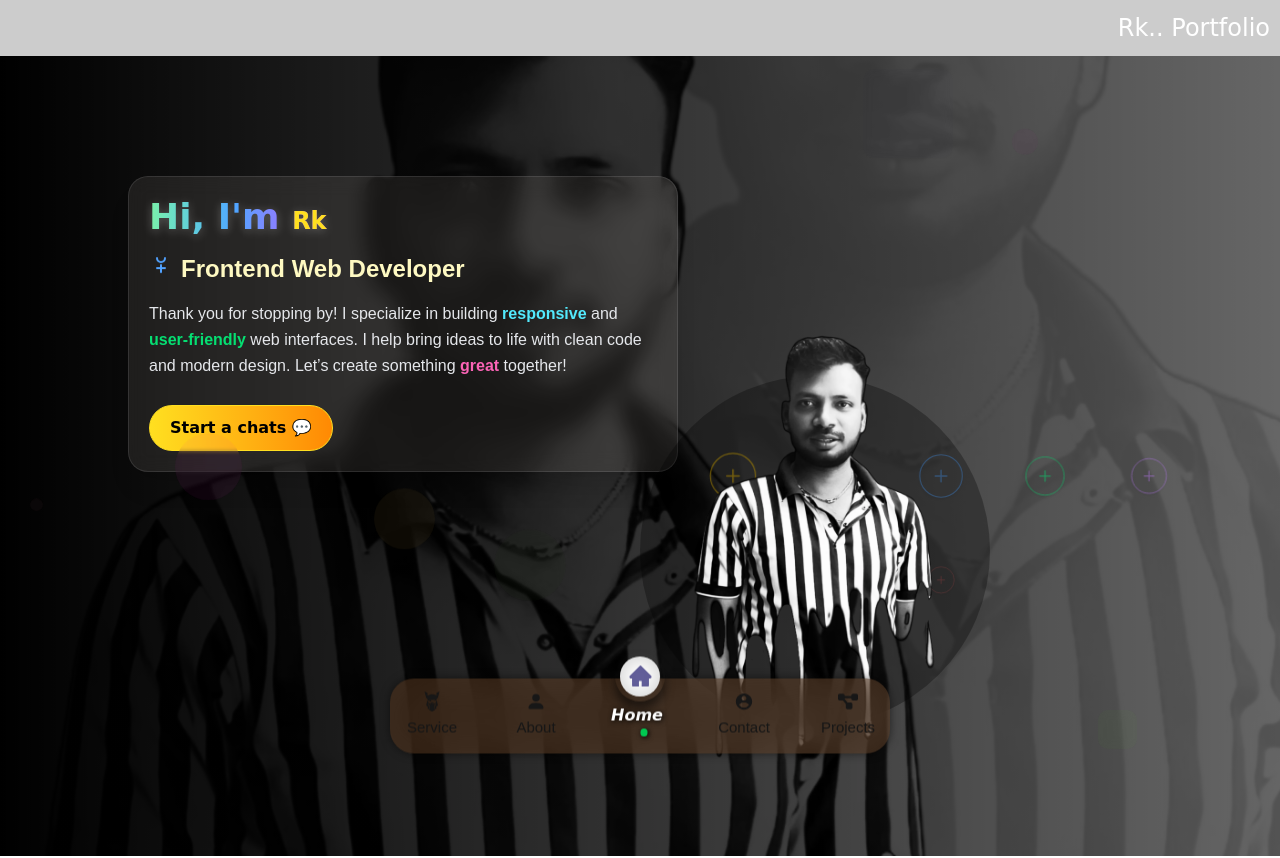
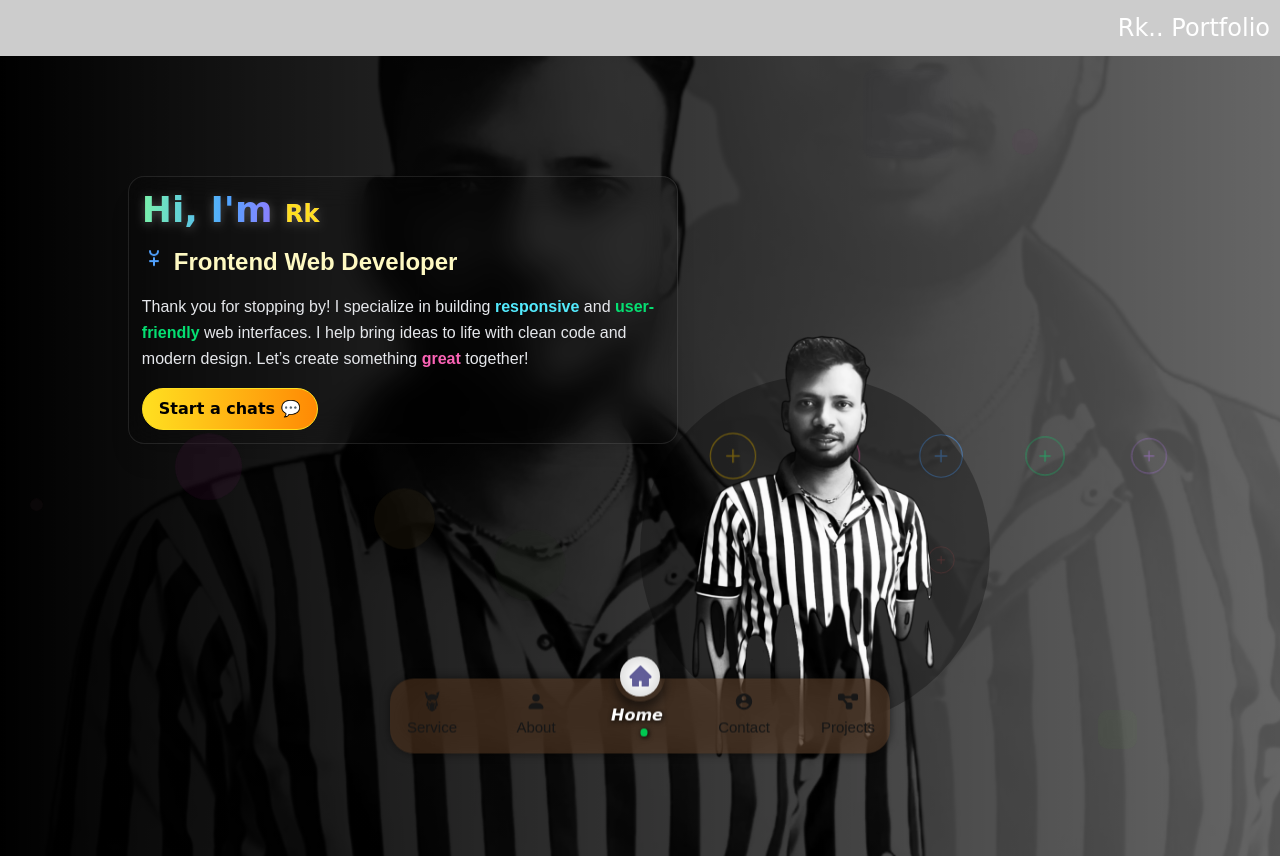
Before and after one commit to heyrohhit/rk, a Next.js app: page / in a window 1280 px wide. Shown: the top 858 px of the page. Built offline with nearby package versions, Linux system fonts and the light colour scheme.

Commit message:
fixed same options

```diff
--- a/src/app/Components/Design.jsx
+++ b/src/app/Components/Design.jsx
@@ -16,7 +16,7 @@ function Design() {
           src="/img/pic02.webp"
           alt="Main visual"
           loading="lazy"
-          className="w-full h-[130%] absolute -top-[20%] object-cover z-[9]"
+          className="w-full h-[130%] absolute -top-[20%] object-cover z-[9] max-[660px]:h-[120%] max-[660px]:top-[-20%] max-[660px]:w-[250px] max-[660px]:left-[-30%]"
           onError={(e) => {
             const target = e.target;
             if (target instanceof HTMLImageElement && target.parentElement) {
--- a/src/app/page.jsx
+++ b/src/app/page.jsx
@@ -1,9 +1,8 @@
 'use client';
 
-import styled from 'styled-components';
 import Link from 'next/link';
 import { motion } from 'framer-motion';
-import { useState, useEffect, useMemo } from 'react';
+import { useState, useEffect } from 'react';
 import Loader from './Components/loader/page';
 import ServicePageItem from './services/ServicePageItem';
 import ProjectShowcase from './projects/ProjectShow';
@@ -35,16 +34,22 @@ export default function Home() {
 
   return (
     <>
-
-      <Wrapper>
-            <Design />
-        <LeftTestSection
+      <div className="w-screen h-screen flex justify-around items-center flex-wrap relative overflow-x-hidden
+                      max-[990px]:h-[80vh] max-[660px]:h-[75vh] max-[990px]:overflow-hidden">
+        <Design />
+        <motion.div
           initial={{ opacity: 0, x: '-250px', y: '-250px' }}
           animate={{ opacity: 1, x: '0px', y: '0px' }}
           transition={{ duration: 1, delay: 1 }}
-          className="text-white backdrop-blur-lg bg-opacity-30 border border-white/10 shadow-xl rounded-2xl p-6 flex flex-col items-start gap-4 animate-fade-in-up"
+          className="w-[550px] max-h-max p-5 bg-black/10 backdrop-blur-lg border border-white/10 shadow-xl
+                     rounded-2xl absolute top-0 left-0 z-[1] flex flex-col items-start gap-4 animate-fade-in-up
+                     min-[990px]:top-[15%] min-[990px]:left-[10%]
+                     max-[990px]:w-[500px] max-[990px]:top-[10%]
+                     max-[660px]:w-[80%] max-[660px]:top-[2%] max-[660px]:rounded-tl-none max-[660px]:rounded-bl-none max-[660px]:bg-transparent max-[660px]:left-0 max-[660px]:p-2"
+                     style={{ padding: '0.8rem' }}
         >
-          <h1 className="text-3xl md:text-4xl font-extrabold bg-gradient-to-r from-green-300 via-blue-400 to-purple-500 bg-clip-text text-transparent drop-shadow-[0_2px_5px_rgba(255,255,255,0.25)]">
+          <h1 className="text-3xl md:text-4xl font-extrabold bg-gradient-to-r from-green-300 via-blue-400 to-purple-500
+                        text-transparent bg-clip-text drop-shadow-[0_2px_5px_rgba(255,255,255,0.25)]">
             Hi, I'm <span className="ml-2 text-yellow-300 text-2xl">Rk</span>
           </h1>
 
@@ -68,29 +73,34 @@ export default function Home() {
             Let’s create something <span className="text-pink-400 font-bold">great</span> together!
           </p>
 
-          <button className="mt-4 px-6 py-2 text-md font-bold rounded-full border border-yellow-300 bg-gradient-to-r from-yellow-300 to-orange-400 text-black hover:scale-105 hover:shadow-[0_0_15px_rgba(255,204,112,0.6)] transition-all duration-300">
+          <button className="mt-4 px-6 py-2 text-md font-bold rounded-full border border-yellow-300
+                            bg-gradient-to-r from-yellow-300 to-orange-400 text-black
+                            hover:scale-105 hover:shadow-[0_0_15px_rgba(255,204,112,0.6)] transition-all duration-300"
+                            style={{ padding: '0.5rem 1rem' }}>
             <Link href="/contact" className="no-underline text-inherit">
               Start a chats 💬
             </Link>
           </button>
-        </LeftTestSection>
+        </motion.div>
 
-
-
-
-        <RightTestSection
+        <motion.div
           initial={{ opacity: 0, x: '250px', y: '250px' }}
           animate={{ opacity: 1, x: '0px', y: '0px' }}
           transition={{ duration: 1, delay: 1.2 }}
-          className="flex flex-wrap justify-center items-center gap-6 p-4"
+          className="w-[550px] max-h-max p-5 absolute bottom-[-100px] right-[-20px] z-[1] rounded-2xl
+                     flex flex-wrap justify-center items-center gap-6 text-sm
+                     min-[990px]:top-[45%] min-[990px]:right-[5%] min-[990px]:text-base
+                     max-[990px]:w-[60%] max-[990px]:top-[60%] max-[990px]:right-0
+                     max-[660px]:w-[80%] max-[660px]:top-[52vh] max-[660px]:right-0
+                     max-[660px]:rounded-tr-none max-[660px]:rounded-br-none"
         >
           {[
-            'text-yellow-400',
-            'text-pink-400',
-            'text-blue-400',
-            'text-green-400',
-            'text-purple-400',
-            'text-red-400',
+            'text-yellow-400 border-yellow-400',
+            'text-pink-400 border-pink-400',
+            'text-blue-400 border-blue-400',
+            'text-green-400 border-green-400',
+            'text-purple-400 border-purple-400',
+            'text-red-400 border-red-400',
           ].map((color, index) => (
             <motion.div
               key={index}
@@ -100,10 +110,11 @@ export default function Home() {
                 duration: 0.6, delay: index * 1, repeat: Infinity,
                 repeatType: 'loop',
               }}
-              className={`rounded-full p-5 border-2 ${color} border-current w-20 h-20 flex items-center justify-center shadow-md hover:scale-110 transition-all duration-300`}
+              className={`rounded-full p-5 border-2 ${color} w-20 h-20 flex items-center justify-center
+                         shadow-md hover:scale-110 transition-all duration-300`}
             >
               <svg
-                className={`w-8 h-8 ${color}`}
+                className={`w-8 h-8 ${color.split(' ')[0]}`}
                 fill="none"
                 stroke="currentColor"
                 strokeWidth="2"
@@ -117,103 +128,15 @@ export default function Home() {
               </svg>
             </motion.div>
           ))}
-        </RightTestSection>
+        </motion.div>
+      </div>
 
-      </Wrapper>
-
-      <ServicePageItem />
 
       <ProjectShowcase apis={projectsLive} showOnly={3} title="Live Projects" />
       <ProjectShowcase apis={projects} showOnly={3} title="Projects" />
+      <ServicePageItem />
       <ContactContext width="main" />
       <AboutContent />
-
     </>
   );
 }
-
-const leftBgColor = `rgba(${Math.floor(Math.random() * 255)}, ${Math.floor(
-  Math.random() * 255
-)}, ${Math.floor(Math.random() * 255)}, 0.1)`;
-
-
-
-const Wrapper = styled.div`
-  width: 100vw;
-  height: 100vh;
-  display: flex;
-  justify-content: space-around;
-  align-items: center;
-  flex-wrap: wrap;
-  position: relative;
-  overflow-x: hidden;
-  button{
-    padding: 10px 20px;
-    margin-top: 10px;
-  }
-  @media(max-width:990px){
-  overflow: hidden;
-    height:80vh;
-  }
-    @media(max-width:660px){
-    height:75vh;
-    }
-`;
-
-const LeftTestSection = styled(motion.div)`
-  width: 550px;
-  height: max-content;
-  padding: 20px;
-  background: ${leftBgColor};
-  position: absolute;
-  top: 0px;
-  left: 0;
-  z-index: 1;
-  border-radius: 20px;
-  backdrop-filter: blur(10px);
-
-  @media (min-width: 990px) {
-    top: 15%;
-    left: 10%;
-  }
-  @media (max-width: 990px) {
-    width: 500px;
-    top: 10%;
-  }
-  @media (max-width: 660px) {
-    width: 80%;
-    top: 2%;
-    border-radius: 0px 20px 20px 0px;
-    background: transparent;
-    left: 0%;
-  }
-`;
-
-const RightTestSection = styled(motion.div)`
-  width: 550px;
-  height: max-content;
-  padding: 20px;
-  position: absolute;
-  bottom: -100px;
-  right: -20px;
-  z-index: 1;
-  border-radius: 20px;
-  font-size: 0.8rem;
-
-  @media (min-width: 990px) {
-    top: 45%;
-    right: 5%;
-    font-size: 1rem;
-  }
-  @media (max-width: 990px) {
-    width: 60%;
-    top: 60%;
-    right: 0%;
-  }
-  @media (max-width: 660px) {
-    width: 80%;
-    top: 52vh;
-    right: 0%;
-    border-radius: 20px 0px 0px 20px;
-  }
-`;
--- a/src/app/services/ServiceModel.jsx
+++ b/src/app/services/ServiceModel.jsx
@@ -17,7 +17,7 @@ const ServiceModal = ({ service, onClose }) => {
         animate={{ opacity: 1, scale: 1 }}
         exit={{ opacity: 0, scale: 0.95 }}
         transition={{ duration: 0.3 }}
-        className="relative bg-[#000] p-4 sm:p-6 md:p-8 rounded-2xl w-full max-w-md sm:max-w-lg md:max-w-2xl shadow-xl"
+        className="relative top-0 bg-[#000] p-4 sm:p-6 md:p-8 rounded-2xl w-full max-w-md sm:max-w-lg md:max-w-3xl shadow-xl max-[660px]:text-[0.5rem] max-[660px]:top-[-5%]"
         style={{ padding: '1rem' }}
       >
         <button
@@ -32,11 +32,11 @@ const ServiceModal = ({ service, onClose }) => {
           {service.icon}
         </div>
 
-        <h3 className="text-lg sm:text-xl md:text-2xl text-left mb-2 sm:mb-3 font-semibold text-white">
+        <h3 className="text-lg sm:text-xl md:text-2xl text-left mb-2 sm:mb-3 font-semibold text-[#ff6b35]">
           {service.title}
         </h3>
 
-        <p className="text-xs sm:text-sm md:text-base text-left mb-3 sm:mb-4 leading-relaxed text-white">
+        <p className="text-xs md:text-base text-left mb-3 sm:mb-4 leading-relaxed text-white max-[480px]:text-[0.8rem]">
           {service.desc}
         </p>
 
```
